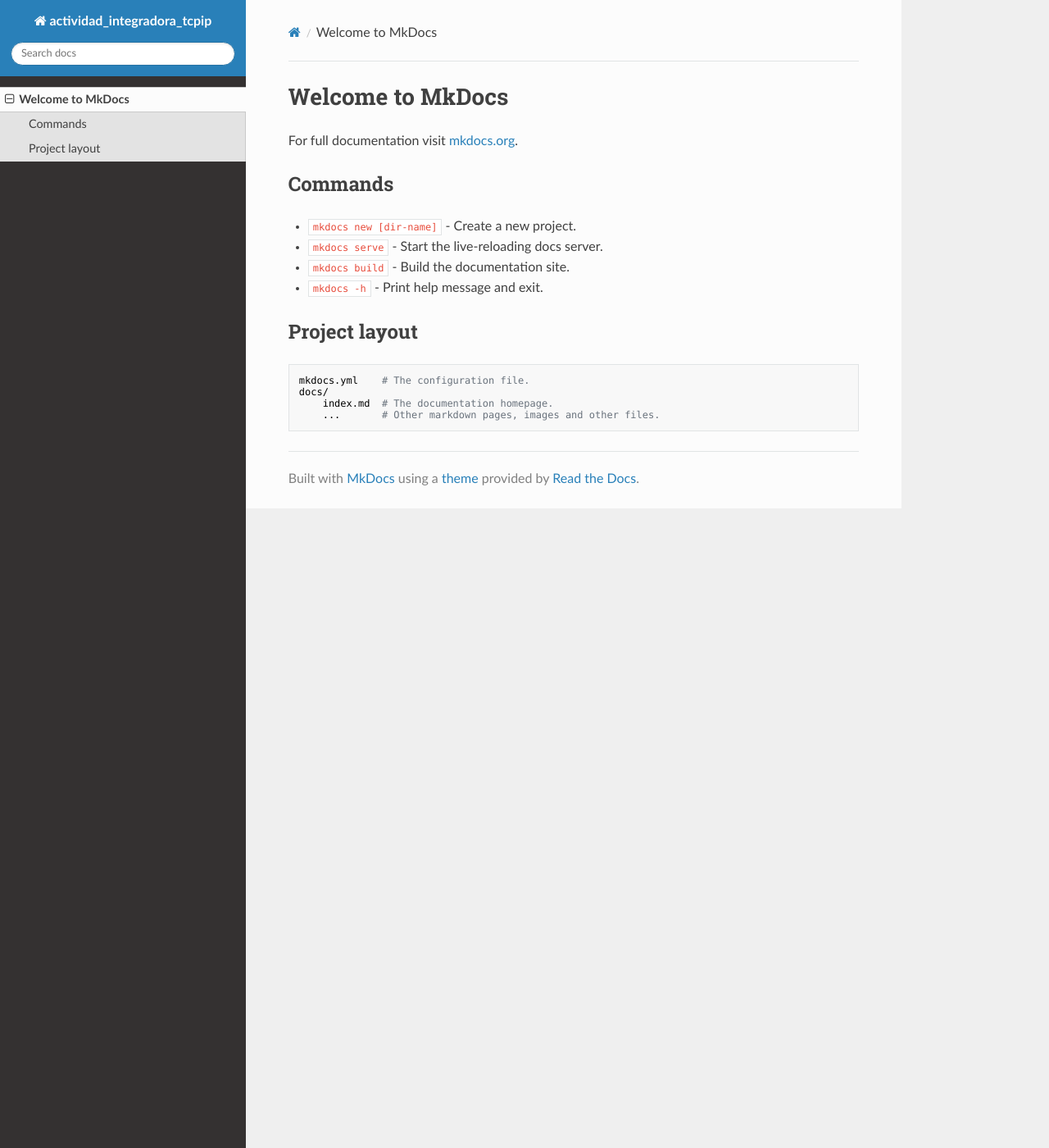
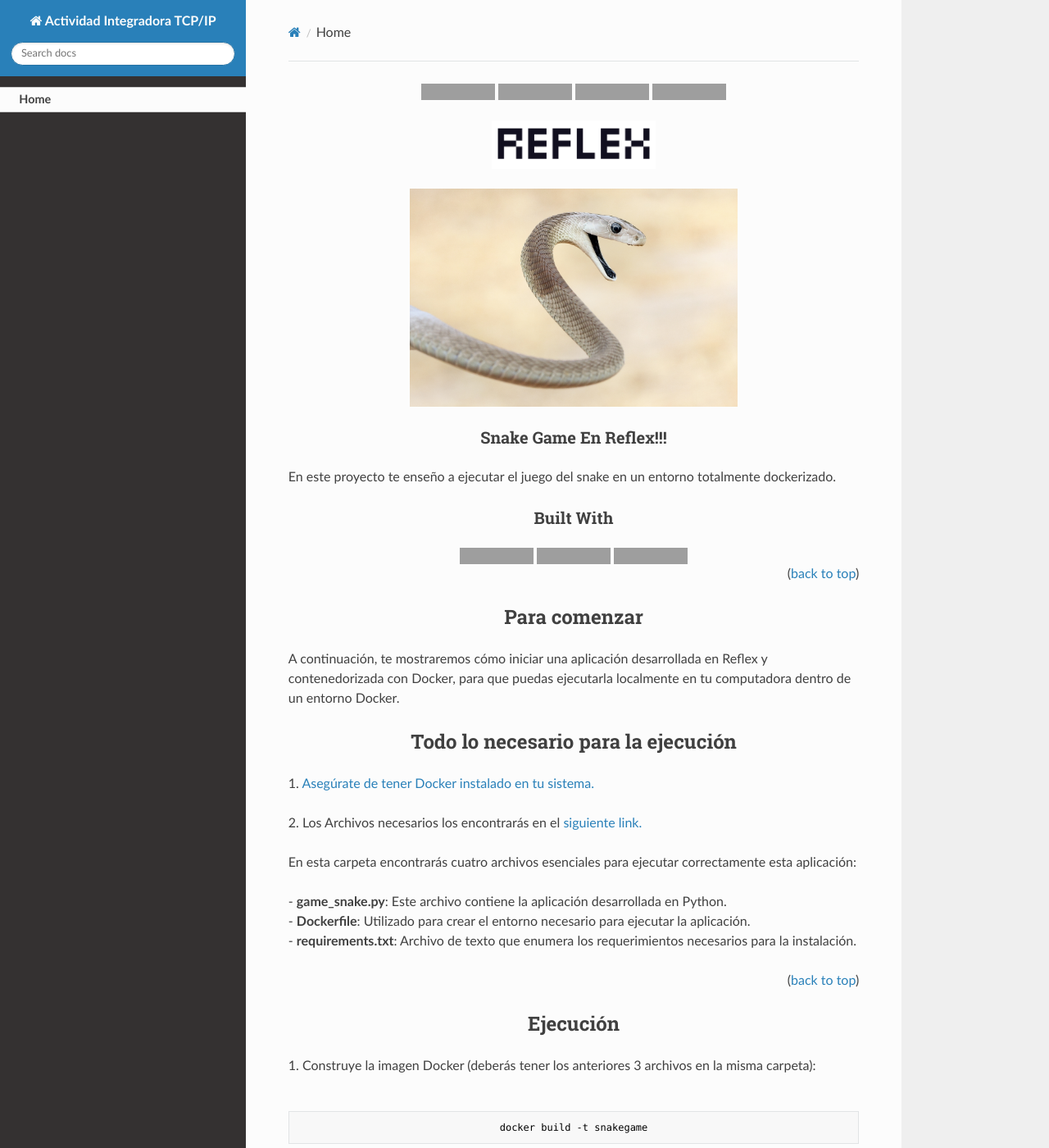
Before and after one commit to LeKEVIN5151/actividad_integradora_tcpip, an MkDocs documentation site: the page built from docs/index.md, in a window 1280 px wide and 1400 px high. Shown: the whole window at 82% size. Built offline with MkDocs 1.6.1, drawn with Linux system fonts in a browser that asks for light colours; nearby versions of some CDN libraries; some of the changed text lies outside the part shown; grey boxes are pictures that could not be loaded.

Commit message:
docs: modificacion de algunas partes

```diff
--- a/docs/index.md
+++ b/docs/index.md
@@ -1,17 +1,117 @@
-# Welcome to MkDocs
+<!-- Improved compatibility of back to top link: See: https://github.com/othneildrew/Best-README-Template/pull/73 -->
 
-For full documentation visit [mkdocs.org](https://www.mkdocs.org).
+<a name="readme-top"></a>
 
-## Commands
+<!-- Badges -->
+<p align="center">
+  <a href="https://github.com/LeKEVIN5151/actividad_integradora_tcpip">
+    <img src="https://img.shields.io/github/contributors/LeKEVIN5151/actividad_integradora_tcpip.svg?style=for-the-badge" alt="Contributors">
+  </a>
+  <a href="https://github.com/LeKEVIN5151/actividad_integradora_tcpip/network/members">
+    <img src="https://img.shields.io/github/forks/LeKEVIN5151/actividad_integradora_tcpip.svg?style=for-the-badge" alt="Forks">
+  </a>
+  <a href="https://github.com/LeKEVIN5151/actividad_integradora_tcpip/stargazers">
+    <img src="https://img.shields.io/github/stars/LeKEVIN5151/actividad_integradora_tcpip.svg?style=for-the-badge" alt="Stargazers">
+  </a>
+  <a href="https://github.com/LeKEVIN5151/actividad_integradora_tcpip/issues">
+    <img src="https://img.shields.io/github/issues/LeKEVIN5151/actividad_integradora_tcpip.svg?style=for-the-badge" alt="Issues">
+  </a>
+</p>
 
-* `mkdocs new [dir-name]` - Create a new project.
-* `mkdocs serve` - Start the live-reloading docs server.
-* `mkdocs build` - Build the documentation site.
-* `mkdocs -h` - Print help message and exit.
+<!-- PROJECT LOGO -->
 
-## Project layout
+<div align="center">
+<p align="center">
+  <img src="/images/logo.png" alt="Logo REFLEX" width="200"/>
 
-    mkdocs.yml    # The configuration file.
-    docs/
-        index.md  # The documentation homepage.
-        ...       # Other markdown pages, images and other files.
+<div align="center">
+  <a href="https://github.com/LeKEVIN5151/actividad_integradora_tcpip">
+    <img src="images/snake.webp" alt="Snake Game" width="400" height="324">
+  </a>
+</p>
+<h3 align="center">Snake Game En Reflex!!!</h3>
+
+<p align="left">En este proyecto te enseño a ejecutar el juego del snake en un entorno totalmente dockerizado.</p>
+
+<h3 align="center">Built With</h3>
+
+<div align="center">
+  <a href="https://reflex.dev/">
+    <img src="https://img.shields.io/badge/Reflex-FF5733?style=for-the-badge&logo=reflex&logoColor=white" alt="Reflex">
+  </a>
+  <a href="https://www.docker.com/">
+    <img src="https://img.shields.io/badge/Docker-2496ED?style=for-the-badge&logo=docker&logoColor=white" alt="Docker">
+  </a>
+
+  <a href="https://www.python.org/">
+    <img src="https://img.shields.io/badge/Python-FFD43B?style=for-the-badge&logo=python&logoColor=black" alt="Docker">
+  </a>
+</div>
+
+<p align="right">(<a href="#readme-top">back to top</a>)</p>
+
+<!-- GETTING STARTED -->
+
+<h2 align="center">Para comenzar</h2>
+
+<p align="left">
+A continuación, te mostraremos cómo iniciar una aplicación desarrollada en Reflex y contenedorizada con Docker, para que puedas ejecutarla localmente en tu computadora dentro de un entorno Docker.
+</p>
+
+<h2 align="center">Todo lo necesario para la ejecución</h2>
+
+<p align="left">
+  1. <a href="https://unrc.gitlab.io/labredes/Docker/Docker_Instalacion/">Asegúrate de tener Docker instalado en tu sistema.</a>
+</p>
+
+<p align="left">
+  2. Los Archivos necesarios los encontrarás en el <a href="https://github.com/LeKEVIN5151/actividad_integradora_tcpip/tree/main/actividad_integradora_tcpip/apps">siguiente link.</a>
+</p>
+
+<p align="left">
+  En esta carpeta encontrarás cuatro archivos esenciales para ejecutar correctamente esta aplicación:
+</p>
+
+<p align="left">
+  - <strong>game_snake.py</strong>: Este archivo contiene la aplicación desarrollada en Python.<br>
+  - <strong>Dockerfile</strong>: Utilizado para crear el entorno necesario para ejecutar la aplicación.<br>
+  - <strong>requirements.txt</strong>: Archivo de texto que enumera los requerimientos necesarios para la instalación.
+</p>
+
+<p align="right">(<a href="#readme-top">back to top</a>)</p>
+
+<h2 align="center">Ejecución</h2>
+
+<p align="left">
+  1. Construye la imagen Docker (deberás tener los anteriores 3 archivos en la misma carpeta):
+  <pre>
+  <code>docker build -t snakegame</code>
+  </pre>
+</p>
+
+<p align="left">
+  2. Ejecuta el contenedor Docker en modo host:
+  <pre>
+  <code>docker run --network host snakegame</code>
+  </pre>
+</p>
+
+<p align="left">
+  3. Accede a la aplicación en tu navegador web en:
+  <pre>
+  <code>http://localhost:3000</code>
+  </pre>
+</p>
+
+<p align="right">(<a href="#readme-top">back to top</a>)</p>
+
+<h2 align="center">Contacto</h2>
+
+<p align="left">
+  <a href="https://www.instagram.com/kevinhaponiuk/">@instagram</a><br>
+  <a href="https://www.facebook.com/kevin.haponiuk/">@facebook</a><br>
+  Project Link: <a href="https://github.com/LeKEVIN5151/actividad_integradora_tcpip">https://github.com/LeKEVIN5151/actividad_integradora_tcpip</a><br>
+  Mail: kevinhapo@gmail.com
+</p>
+
+<p align="right">(<a href="#readme-top">back to top</a>)</p>
--- a/mkdocs.yml
+++ b/mkdocs.yml
@@ -1,2 +1,8 @@
-site_name: actividad_integradora_tcpip
+site_name: Actividad Integradora TCP/IP
+nav:
+  - Home: index.md
+#  - Instalación: instalacion.md
+# - Creación Entorno Virtual: crear_venv.md
+#- Uso: uso.md
+#- Desarrollo: desarrollo.md
 theme: readthedocs
```
Also changed, not shown: docs/images/logo.png (renamed from images/logo.png), docs/images/snake.webp (renamed from images/snake.webp).
